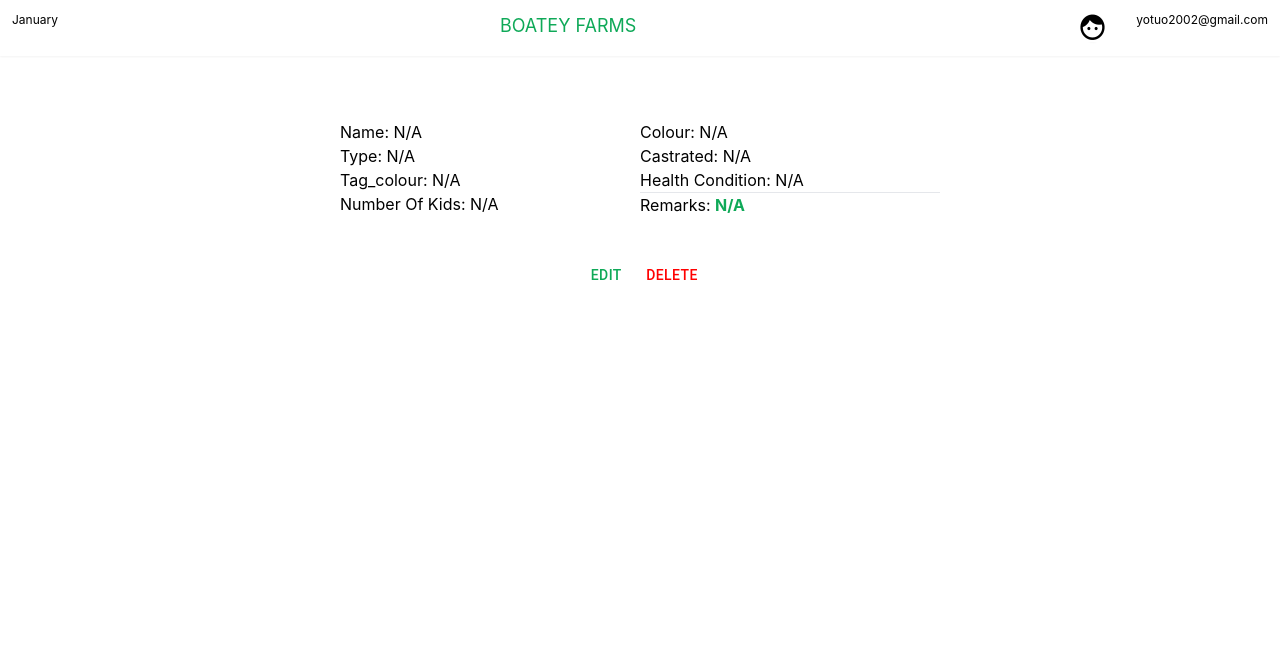
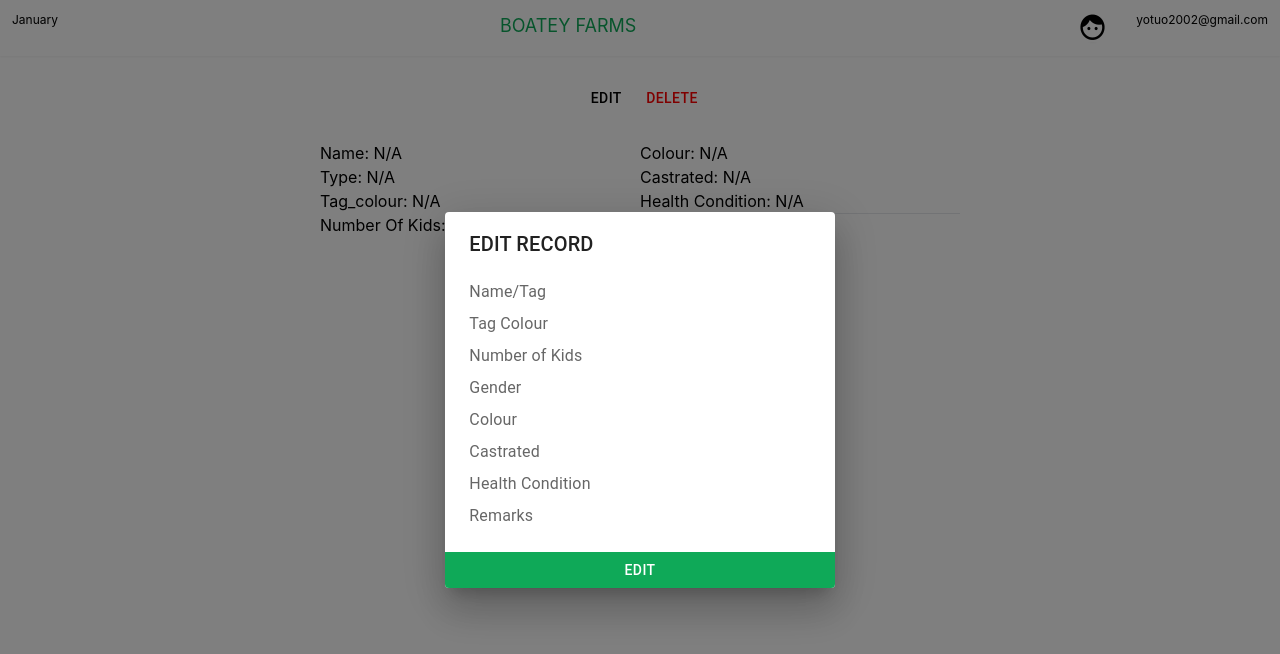
Before and after one commit to YawOtuo/livestockly, a React (Create React App) app: page /dashboard/1/1 in a window 1280 px wide. Both pictures are taken after a click on the button "EDIT". Shown: the top 654 px of the page. Built offline with nearby package versions, Linux system fonts and the light colour scheme; no server answers.

Commit message:
update record

```diff
--- a/src/components/add-record-modal.jsx
+++ b/src/components/add-record-modal.jsx
@@ -22,22 +22,45 @@ const Transition = React.forwardRef(function Transition(
 
 export default function AlertDialogSlide(props) {
   const [open, setOpen] = React.useState(false);
-  const [record, setRecord] = React.useState({type: props.type})
+  const [record, setRecord] = React.useState({ type: props.type })
 
+  React.useEffect(()=> {
+    if(props.edit){
+      setRecord(props.record)
+      console.log('setting record')
+    }
+  }, [props.record])
   const handleOnChange = (e) => {
     let value = e.target.value
     let name = e.target.name
-    setRecord({...record, [name]:  value})
+    setRecord({ ...record, [name]: value })
   }
   const submitRecord = () => {
     axios
       .post(`${url}records`,
         record
       )
-    .then((res)=>{
+      .then((res) => {
         handleClose()
       })
-    .catch((err)=>console.log(err))
+      .catch((err) => console.log(err))
+  }
+
+  const updateRecord = () => {
+    if (props.record.id) {
+      axios
+        .post(`${url}records/${props.record.id}`,
+          record
+        )
+        .then((res) => {
+          handleClose()
+
+          // need a value to update the state with so that it reloads
+          props.setRecordEditted(props.recordEditted + 1)
+        })
+        .catch((err) => console.log(err))
+    }
+
   }
 
   const handleClickOpen = () => {
@@ -51,7 +74,13 @@ export default function AlertDialogSlide(props) {
   return (
     <div>
       <Button variant="standard" onClick={handleClickOpen}>
+        {
+          props.edit ?
+            <p>Edit</p>
+
+            :
             <img src={addIcon} width="40%" />
+        }
       </Button>
       <Dialog
         open={open}
@@ -60,21 +89,25 @@ export default function AlertDialogSlide(props) {
         onClose={handleClose}
         aria-describedby="alert-dialog-slide-description"
       >
-        <DialogTitle>{"NEW RECORD"}</DialogTitle>
+        <DialogTitle>{props.edit ?
+          "EDIT RECORD"
+          : "NEW RECORD"
+        }</DialogTitle>
         <DialogContent>
           <DialogContentText id="alert-dialog-slide-description">
             <div className='py-1 flex flex-row'>
               <label className='flex flex-row items-center '>
                 Name/Tag</label>
               <input type='text' name='name'
-               onChange={e=> handleOnChange(e)}></input>
+                value={record.name}
+                onChange={e => handleOnChange(e)}></input>
 
             </div>
             <div className='py-1 flex flex-row'>
               <label className='flex flex-row items-center '>
                 Tag Colour</label>
               <input type='text' name="tag_colour"
-               onChange={e=> handleOnChange(e)} ></input>
+                onChange={e => handleOnChange(e)} ></input>
 
             </div>
             {/* <div className='py-1 flex flex-row'>
@@ -95,7 +128,7 @@ export default function AlertDialogSlide(props) {
                 Number of Kids</label>
               <input type='text'
                 name="number_of_kids"
-              onChange={e=> handleOnChange(e)}
+                onChange={e => handleOnChange(e)}
               ></input>
 
             </div>
@@ -104,7 +137,7 @@ export default function AlertDialogSlide(props) {
                 Gender</label>
               <input type='text'
                 name='gender'
-              onChange={e=> handleOnChange(e)}
+                onChange={e => handleOnChange(e)}
               ></input>
 
             </div>
@@ -112,36 +145,42 @@ export default function AlertDialogSlide(props) {
               <label className='flex flex-row items-center '>
                 Colour</label>
               <input type='text' name='colour'
-               onChange={e=> handleOnChange(e)}></input>
+                onChange={e => handleOnChange(e)}></input>
 
             </div>
             <div className='py-1 flex flex-row'>
               <label className='flex flex-row items-center '>
                 Castrated</label>
               <input type='text' name='castrated'
-               onChange={e=> handleOnChange(e)}></input>
+                onChange={e => handleOnChange(e)}></input>
 
             </div>
             <div className='py-1 flex flex-row'>
               <label className='flex flex-row items-center '>
                 Health Condition</label>
               <input type='text' name="health_condition"
-               onChange={e=> handleOnChange(e)}></input>
+                onChange={e => handleOnChange(e)}></input>
 
             </div>
             <div className='py-1 flex flex-row items-between'>
               <label className='flex flex-row items-center '>
                 Remarks</label>
               <input type='text' name='remarks'
-               onChange={e=> handleOnChange(e)}></input>
+                onChange={e => handleOnChange(e)}></input>
 
             </div>
           </DialogContentText>
         </DialogContent>
 
         <div className='w-full text-center brand-green-bg '>
-          <Button onClick={submitRecord} className='w-full'>
-           <span className='text-white'> ADD</span>
+          <Button onClick={props.edit ? updateRecord : submitRecord} className='w-full'>
+            <span className='text-white'>
+               {
+                props.edit ?
+                "EDIT"
+                : "ADD"
+               }
+               </span>
           </Button>
         </div>
       </Dialog>
--- a/src/views/detailView.jsx
+++ b/src/views/detailView.jsx
@@ -7,22 +7,25 @@ import cattleIcon from '../icons/cattle.png'
 import goatIcon from '../icons/goat.png'
 import sheepIcon from '../icons/sheep.png'
 import { Button } from "@mui/material"
+import AlertDialogSlide from "../components/add-record-modal"
 export const DetailView = (props) => {
 
     const params = useParams()
     const [animal, setAnimal] = useState([])
+    const [recordEditted, setRecordEditted] = useState(0)
 
     useEffect(() => {
         axios
             .get(`${url}records/${params.id}`)
             .then((res) => {
                 setAnimal(res.data)
-                console.log(res)
             })
             .catch((err) => {
                 console.log(err)
             })
-    }, [])
+    }, [recordEditted])
+
+
 
     const info = ['Name/Tag', 'Tag Colour',
         'Sire: ', 'Dam', "Type",
@@ -36,18 +39,18 @@ export const DetailView = (props) => {
                 <div className=" items-center justify-center w-4/5 md:w-2/4">
                     <div className=" flex  flex-col md:flex-row justify-center text-left capitalize ">
                         <div className=" w-full">
-                            <div> name: {animal['name'] || "N/A"} </div>
-                            <div> type: {animal['type'] || "N/A"} </div>
-                            <div> tag_colour: {animal['tag_colour'] || "N/A"}</div>
-                            <div> number of kids: {animal['number_of_kids'] || "N/A"}</div>
+                            <p> name: {animal['name'] || "N/A"} </p>
+                            <p> type: {animal['type'] || "N/A"} </p>
+                            <p> tag_colour: {animal['tag_colour'] || "N/A"}</p>
+                            <p> number of kids: {animal['number_of_kids'] || "N/A"}</p>
 
                         </div>
                         <div className="w-full">
-                            <div> colour: {animal['colour'] || "N/A"}</div>
-                            <div> castrated: {animal['castrated'] || "N/A"}</div>
-                            <div> health condition: {animal['health_condition'] || "N/A"}</div>
+                            <p> colour: {animal['colour'] || "N/A"}</p>
+                            <p> castrated: {animal['castrated'] || "N/A"}</p>
+                            <p> health condition: {animal['health_condition'] || "N/A"}</p>
                             <hr />
-                            <div> remarks: <span className="brand-green-font font-bold">{animal['remarks'] || "N/A"}</span></div>
+                            <p> remarks: <span className="brand-green-font font-bold">{animal['remarks'] || "N/A"}</span></p>
 
                         </div>
 
@@ -71,21 +74,23 @@ export const DetailView = (props) => {
                         <img src={sheepIcon} className="w-100" />}
                     {animal && animal.type == "cattle" &&
                         <img src={cattleIcon} className="w-100" />}
-                    <h1 className="font-xl font-bold uppercase"> {!animal ? params.id : animal.name}</h1> </div>
+                    <h1 className="font-xl font-bold uppercase"> {!animal ? params.id : animal.name}</h1>
+                </div>
+                <div className="justify-center flex flex-row ">
+                    <AlertDialogSlide edit={true} record={animal}
+                        setRecordEditted={setRecordEditted} recordEditted={recordEditted} />
+                    <Button sx={{ color: "red" }}>Delete</Button>
 
-                <div className="p-10 flex flex-col">
+                </div>
+
+                <div className=" mt-6 flex flex-col">
                     <div className="
                     justify-center items-center flex ">
                         {displayInfo()}
                     </div>
                 </div>
 
-                <div className="justify-center ">
-                    <Button sx={{color : "#0FA958"}}
-                    >Edit</Button>
-                    <Button sx={{color: "red"}}>Delete</Button>
 
-                </div>
             </div>
         </div>
     )
--- a/src/weburl.js
+++ b/src/weburl.js
@@ -1,3 +1,3 @@
-export const url = "https://boatey-farms-backend.herokuapp.com/"
+// export const url = "https://boatey-farms-backend.herokuapp.com/"
 
-// export const url = "http://localhost:8001/"
+export const url = "http://localhost:8002/"
```
Lines whose indentation alone changed are shown as unchanged.
